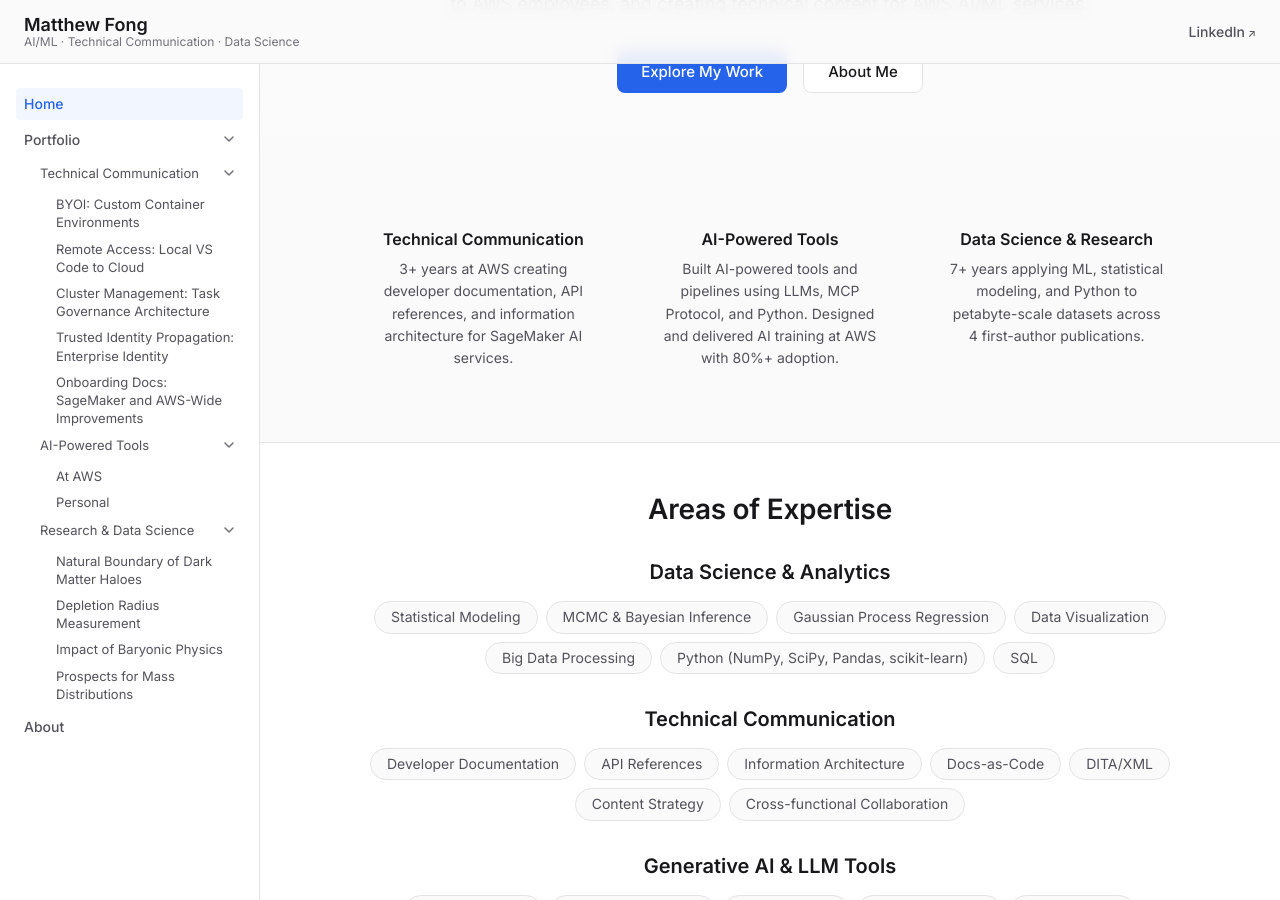
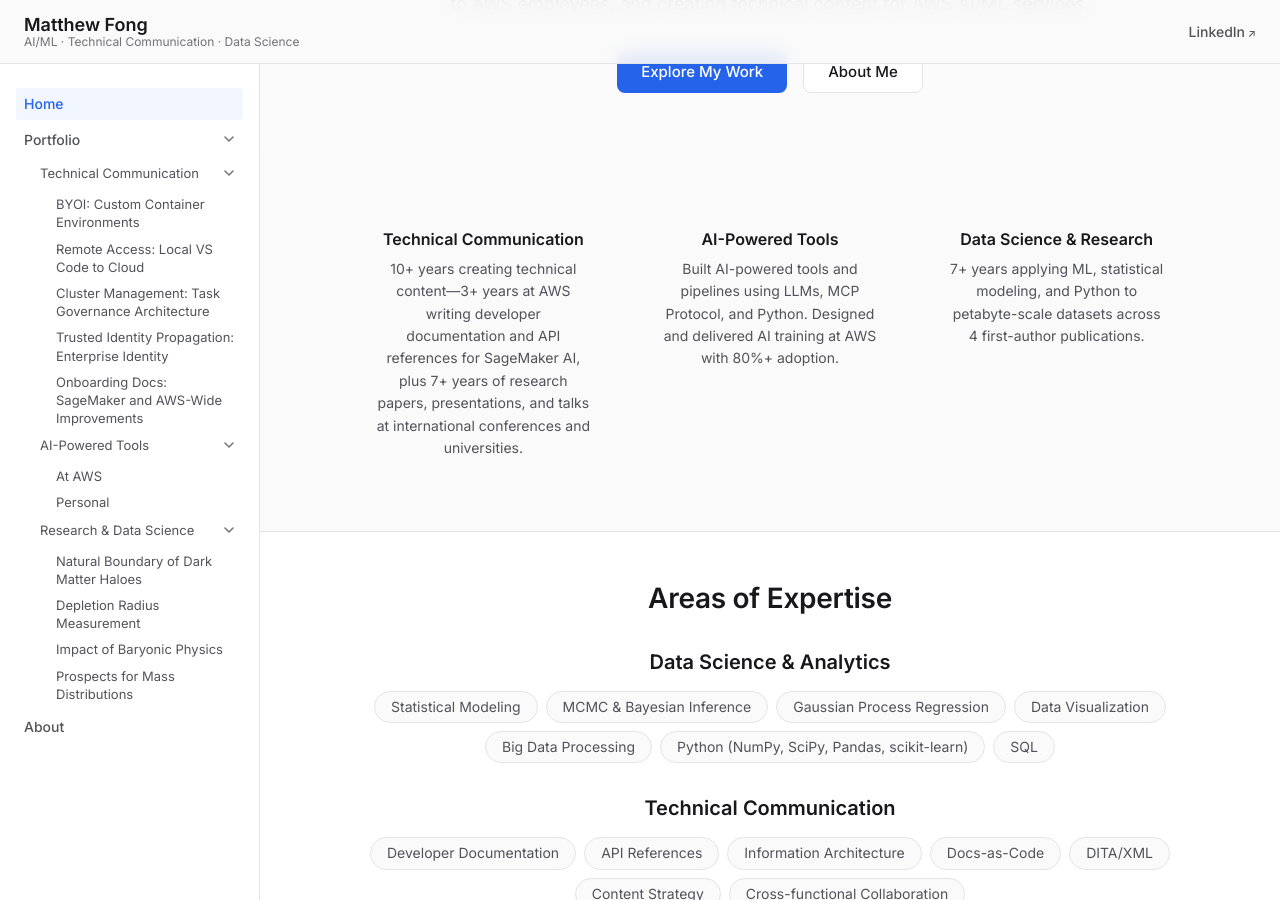
Before and after one commit to mfong955/portfolio, a Jekyll site: the page built from index.html, in a window 1280 px wide and 900 px high, scrolled down 329 px. Built offline with Jekyll 4.4.1, drawn with Linux system fonts in a browser that asks for light colours.

Commit message:
restructure

```diff
--- a/_data/navigation.yml
+++ b/_data/navigation.yml
@@ -17,12 +17,12 @@
         - title: "Onboarding Docs: SageMaker and AWS-Wide Improvements"
           url: /samples/onboarding-docs-improvements.html
     - title: AI-Powered Tools
-      url: /ai-tools.html
+      url: /samples/ai-tools.html
       children:
         - title: "At AWS"
-          url: /at-aws.html
+          url: /samples/at-aws.html
         - title: "Personal"
-          url: /personal-ai-tools.html
+          url: /samples/personal-ai-tools.html
     - title: Research & Data Science
       url: /samples/astrophysics.html
       children:
--- a/index.html
+++ b/index.html
@@ -25,8 +25,9 @@ description: PhD technologist with expertise in AI-powered tools, technical comm
   <div class="pillar">
     <h3>Technical Communication</h3>
     <p>
-      3+ years at AWS creating developer documentation, API references,
-      and information architecture for SageMaker AI services.
+      10+ years creating technical content&mdash;3+ years at AWS writing developer
+      documentation and API references for SageMaker AI, plus 7+ years of research
+      papers, presentations, and talks at international conferences and universities.
     </p>
   </div>
   <div class="pillar">
--- a/ai-tools.html
+++ b/samples/ai-tools.html
@@ -17,7 +17,7 @@ description: AI-powered tools built by Matthew Fong — internal AWS systems and
 
 <article class="page-content">
   <div class="samples-grid">
-    <a href="{{ '/at-aws.html' | relative_url }}" class="sample-card">
+    <a href="{{ '/samples/at-aws.html' | relative_url }}" class="sample-card">
       <h3>At AWS</h3>
       <p>
         AI-powered systems built for internal AWS engineering workflows&mdash;multi-stage
@@ -27,7 +27,7 @@ description: AI-powered tools built by Matthew Fong — internal AWS systems and
       <span class="card-link">View projects &rarr;</span>
     </a>
 
-    <a href="{{ '/personal-ai-tools.html' | relative_url }}" class="sample-card">
+    <a href="{{ '/samples/personal-ai-tools.html' | relative_url }}" class="sample-card">
       <h3>Personal</h3>
       <p>
         Full-stack AI tools built independently&mdash;from a civic education platform
--- a/samples/aws.html
+++ b/samples/aws.html
@@ -39,7 +39,7 @@ description: 3+ years at AWS creating developer documentation, API references, a
       <strong>Authoring:</strong> Oxygen XML Editor, DITA, Markdown<br>
       <strong>Source control:</strong> GitFarms (Git), code review workflows<br>
       <strong>AI tools:</strong> Custom-built documentation pipelines using Claude, MCP, and Python
-      (<a href="{{ '/ai-tools.html' | relative_url }}">see AI-Powered Tools</a>)<br>
+      (<a href="{{ '/samples/ai-tools.html' | relative_url }}">see AI-Powered Tools</a>)<br>
       <strong>Analytics:</strong> SQL and Python for documentation health metrics analysis<br>
       <strong>Collaboration:</strong> Quip, Wiki, cross-team review processes
     </p>
@@ -52,7 +52,7 @@ description: 3+ years at AWS creating developer documentation, API references, a
     achieving measurable time savings and consistency improvements.
   </p>
   <p>
-    <a href="{{ '/ai-tools.html' | relative_url }}" class="btn btn-secondary">
+    <a href="{{ '/samples/ai-tools.html' | relative_url }}" class="btn btn-secondary">
       View AI-Powered Tools &rarr;
     </a>
   </p>
--- a/samples/portfolio.html
+++ b/samples/portfolio.html
@@ -61,7 +61,7 @@ description: Projects and publications spanning technical communication, AI-powe
     productivity gains among participants.
   </p>
   <div class="samples-grid">
-    <a href="{{ '/ai-tools.html' | relative_url }}" class="sample-card">
+    <a href="{{ '/samples/ai-tools.html' | relative_url }}" class="sample-card">
       <h3>AI-Powered Tools</h3>
       <p>
         Three AI-powered systems built with Claude, MCP Protocol, and Python&mdash;demonstrating
```
Also changed, not shown: samples/at-aws.html (renamed from at-aws.html), samples/personal-ai-tools.html (renamed from personal-ai-tools.html).
